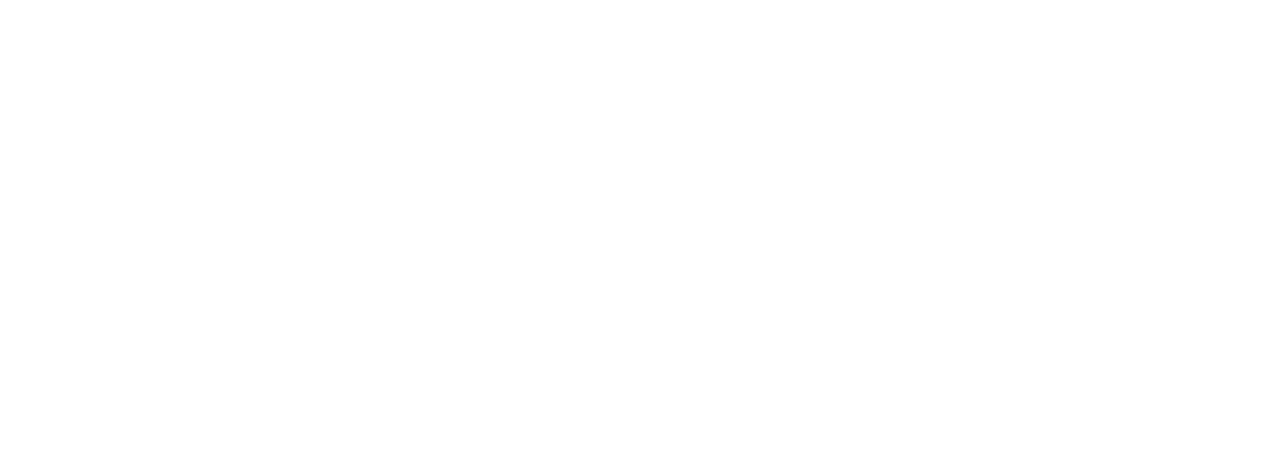
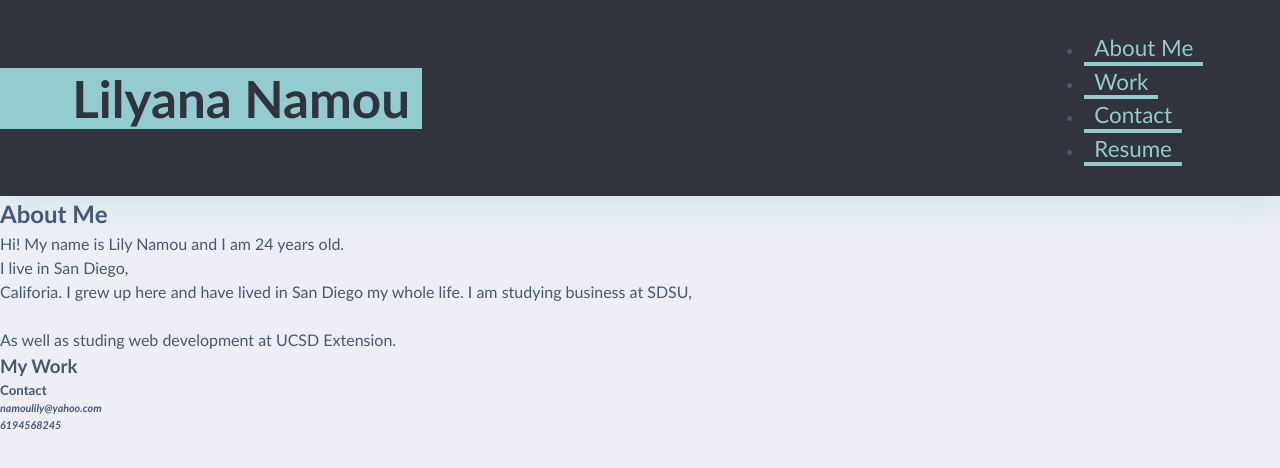
Before and after one commit to lilynamou/professional-portfolio, a plain HTML site: page index.html in a window 1280 px wide. Drawn offline with Linux system fonts and the light colour scheme; files that its build step writes are made by us from their sources.

Commit message:
index update

```diff
--- a/index.html
+++ b/index.html
@@ -1,12 +1,112 @@
 <!DOCTYPE html>
-<html lang="en">
-<head>
-    <meta charset="UTF-8">
-    <meta http-equiv="X-UA-Compatible" content="IE=edge">
-    <meta name="viewport" content="width=device-width, initial-scale=1.0">
-    <title>Document</title>
-</head>
+
+<html>
+
+    <head>
+
+    <meta charset="UTF-8" />
+
+    <meta http-equiv="X-UA-Compatible" content="IE=edge" />
+
+    <link rel="stylesheet" href="./assets/css/style.css">
+
+    <meta name="viewport" content="width=device-width, initial-scale=1.0" />
+
+    <title>Lilyana Namou</title>
+
+    </head>
+
+     <!--Site logo and nav-->
+
 <body>
+
+    <header>
+
+        <h1>Lilyana Namou</h1>
+
+        <nav>
+
+            <ul>
+
+                <li>
+
+                <a href="#About">About Me</a>
+
+                </li>
+
+                <li>
+
+                    <a href="#work">Work</a>
+
+                 </li>
+
+                 <li>
+
+                    <a href="#resume">Contact</a>
+
+                </li>
+
+                <li>
+
+                    <a href="#footer">Resume</a>
+
+                </li>
+
+            </ul>
+
+        </nav>
+
+     </header>
+
+     <!--About me Section-->
+
+    <section>
+
+        <div id="About">
+
+        <h2>About Me</h2>
+
+        <p>Hi! My name is Lily Namou and I am 24 years old.<br>
+
+            I live in San Diego,<br>
+
+            Califoria. I grew up here and have lived in San Diego my whole life. I am studying business at SDSU,<br>
+
+             <br>
+
+            As well as studing web development at UCSD Extension.</p>
+
+        </div>
+
+
+
+    </section>
+
+    <!--My work -->
+
+    <Article id="work">
+
+        <h3>My Work</h3>
+
+    </Article>
+
+
+    </section>
+
+    <!--Contact Info-->
+
+    <footer id="footer">
+
+        <h5>Contact</h5>
+
+        <address>
+            <div>
+            <h6>namoulily@yahoo.com </h6>
+             <h6>6194568245</h6>
+
+            </div>
+        </address>
+    </footer>
 
 </body>
 </html>
```
